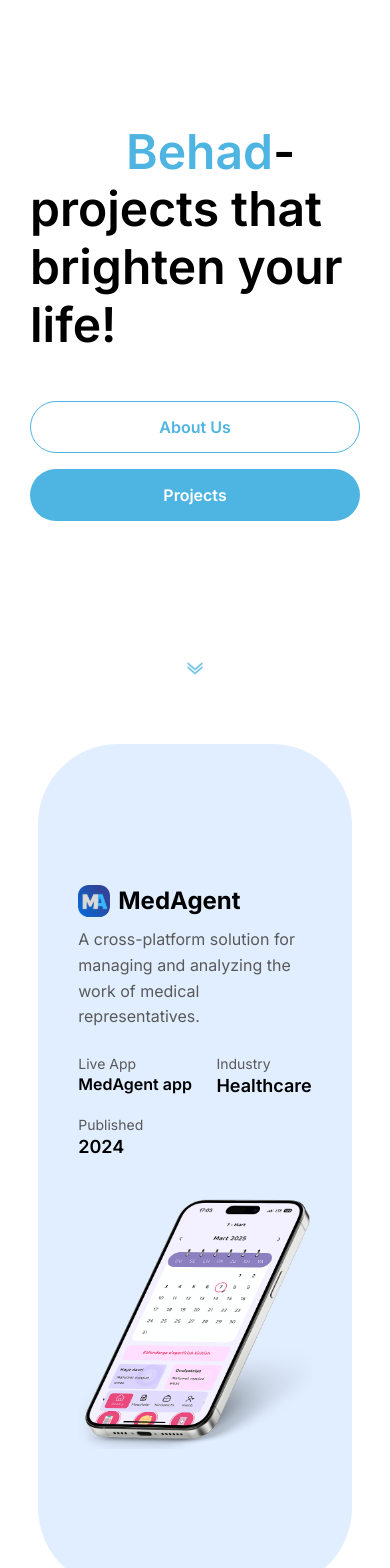
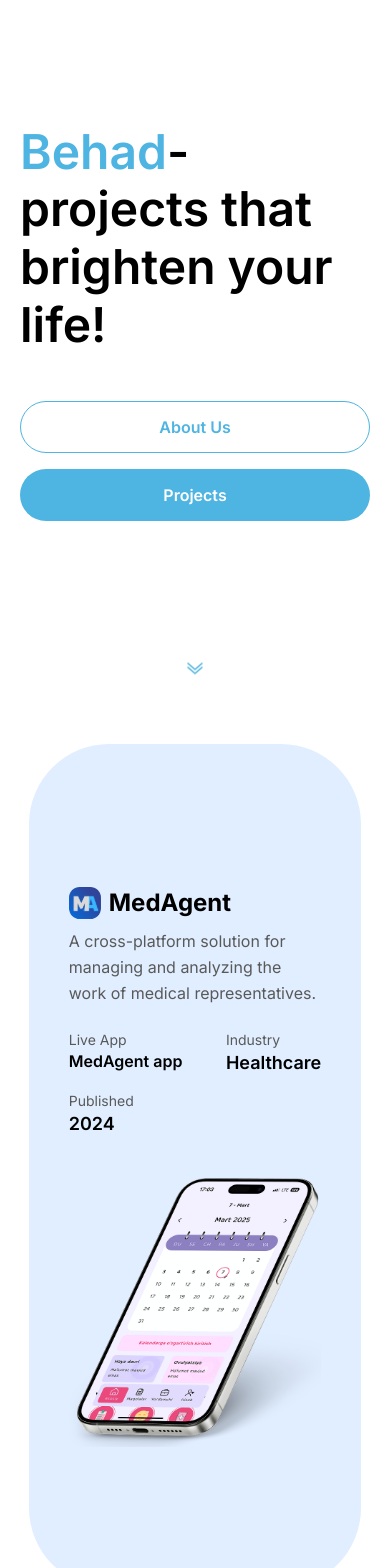
Before and after one commit to ShodiyorShukurov/behad, a Next.js app: page / in a window 390 px wide. Shown: the part 100-1668 px from the top of the page. Built offline with nearby package versions, Linux system fonts and the light colour scheme.

Commit message:
design fixed

```diff
--- a/app/globals.css
+++ b/app/globals.css
@@ -36,14 +36,13 @@
 }
 
 body {
-  /* display: flex; */
-  /* flex-direction: column; */
-  /* height: 100%; */
-
+  display: flex;
+  flex-direction: column;
+  height: 100%;
   font-family: 'Inter';
   font-weight: 500;
-  /* background-color: #ffffff; */
-  /* overflow-x: hidden; */
+  background-color: #ffffff;
+  overflow-x: hidden;
 }
 
 img {
@@ -155,12 +154,13 @@
 }
 
 @media (max-width: 1000px) {
-  h1 {
-    font-size: 7vw;
-    text-indent: 2em;
-  }
 
   .cards-container {
     width: 95%;
   }
+
+  .container{
+    padding-right: 20px;
+    padding-left: 20px;
+  }
 }
--- a/components/HeroPage.tsx
+++ b/components/HeroPage.tsx
@@ -58,7 +58,7 @@
       </div>
 
       <Link
-        href="#team"
+        href="#projects"
         className="block sm:hidden absolute bottom-20 moveArrow1 cursor-pointer"
       >
         <Image src={down} alt="downButton" />
--- a/components/Projects.tsx
+++ b/components/Projects.tsx
@@ -85,7 +85,7 @@
 
   return (
     <ReactLenis root>
-      <div className="container" ref={container}>
+      <div className="container" ref={container} id='projects'>
         <section className="sticky-cards projects-section">
           <div className="cards-container">
             <div className="card bg-[#E1EEFF]">
```
